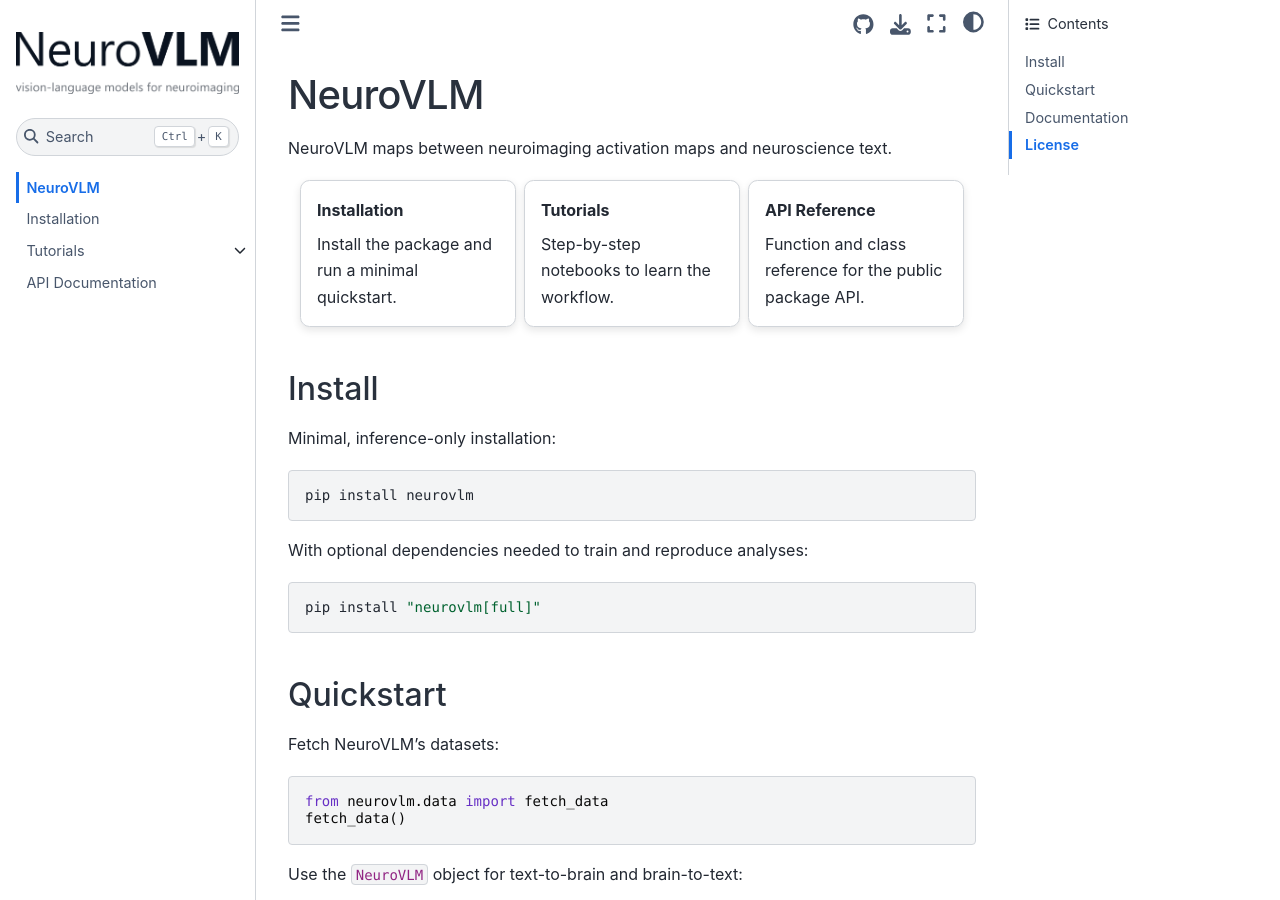
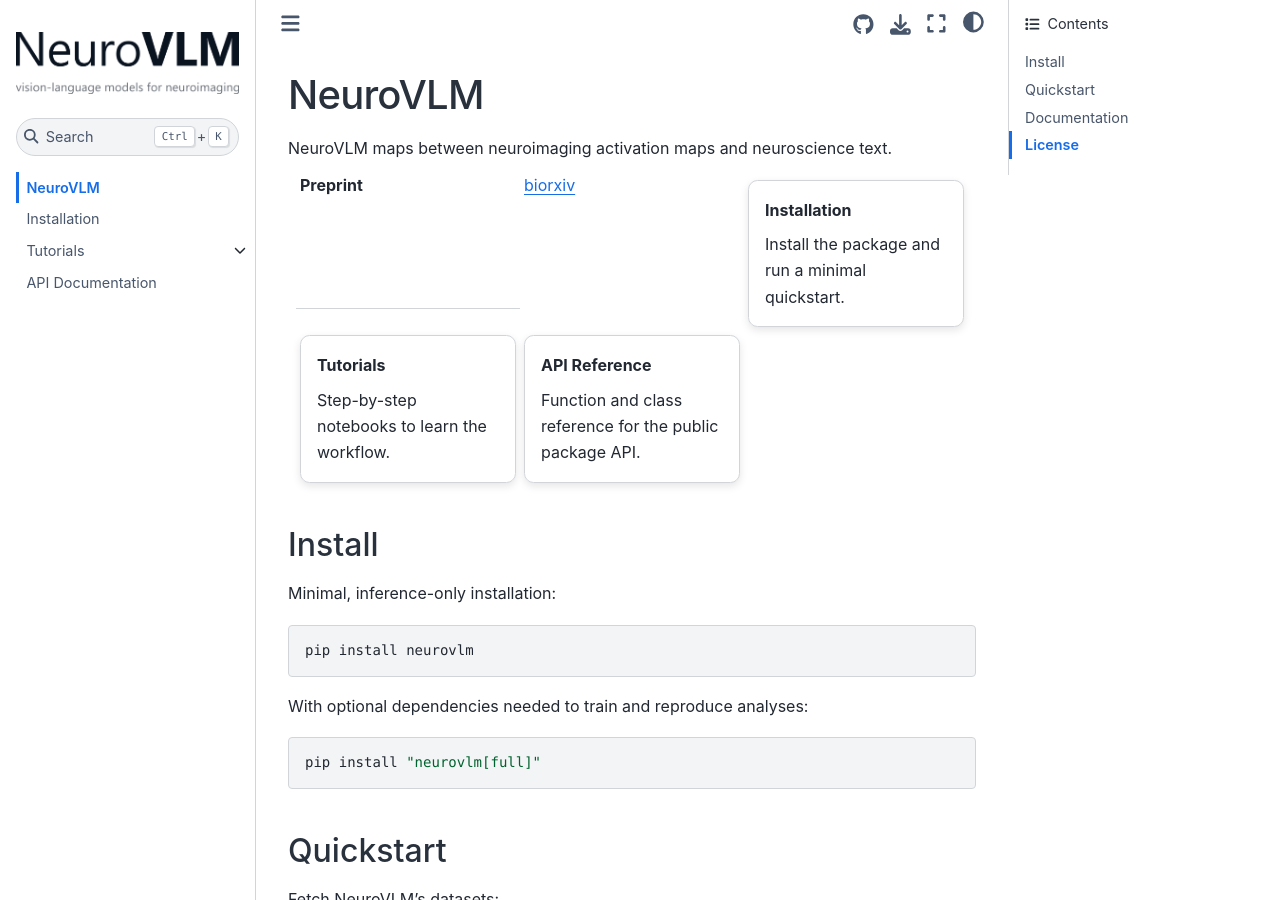
Before and after one commit to neurovlm/neurovlm, a Sphinx documentation site: the page built from docs/index.md, in a window 1280 px wide and 900 px high. Built offline with Sphinx 7.4.7 and the Sphinx Book theme 1.1.4, drawn with Linux system fonts in a browser that asks for light colours; pages that are not in the unit, such as notebooks, are missing from menus.

Commit message:
add preprint link to docs

```diff
--- a/docs/index.md
+++ b/docs/index.md
@@ -4,6 +4,10 @@ NeuroVLM maps between neuroimaging activation maps and neuroscience text.
 
 ::::{grid} 1 1 2 3
 :gutter: 2
+
+## Preprint
+
+[biorxiv](https://www.biorxiv.org/content/10.64898/2026.02.06.704508v2.full)
 
 :::{grid-item-card} Installation
 :link: installation
```
